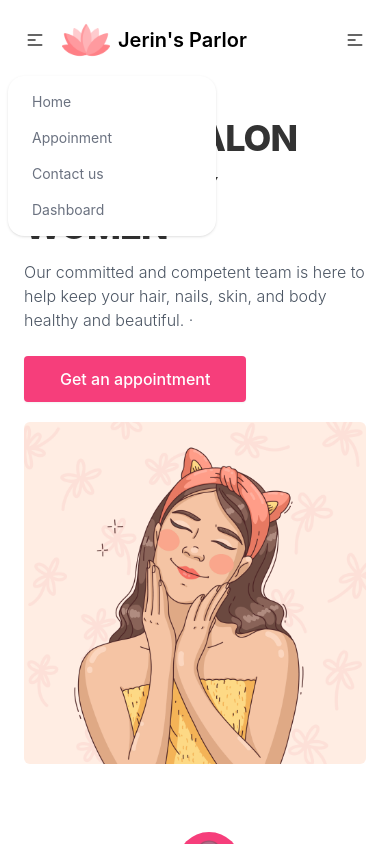
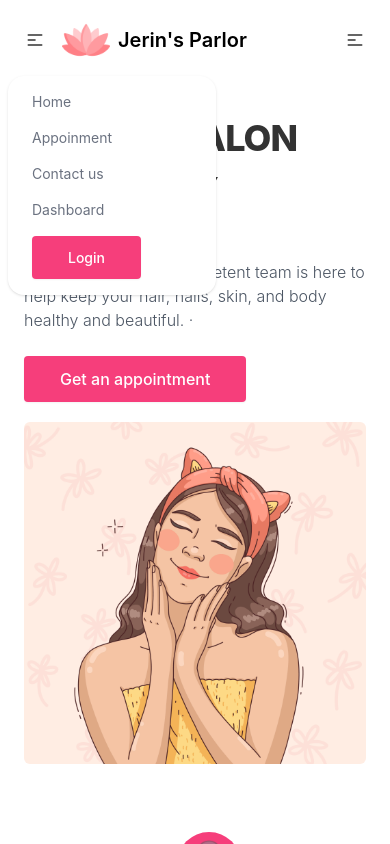
Before and after one commit to Saiket-Das/jerin-parlor, a React (Create React App) app in the folder frontend/: page / in a window 390 px wide. Both pictures are taken after a click on the label 35 px from the left and 40 px from the top of the page. Shown: the top 844 px of the page. Built offline with nearby package versions, Linux system fonts and the light colour scheme.

Commit message:
Frontend -Login button added in Header component for Mobile device

```diff
--- a/frontend/src/app/components/shared/Header.tsx
+++ b/frontend/src/app/components/shared/Header.tsx
@@ -49,89 +49,6 @@ const Header = () => {
   );
 
   return (
-    // <div className="lg:mx-40">
-    //   <div className="navbar border-2 bg-base-100 py-5 ">
-    //     {/* ------ MOBILE - MENU ICON ------ */}
-    //     <div className="navbar-start">
-    //       <div className="dropdown">
-    //         <label tabIndex={0} className="btn btn-ghost lg:hidden">
-    //           <svg
-    //             xmlns="http://www.w3.org/2000/svg"
-    //             className="h-5 w-5"
-    //             fill="none"
-    //             viewBox="0 0 24 24"
-    //             stroke="currentColor"
-    //           >
-    //             <path
-    //               strokeLinecap="round"
-    //               strokeLinejoin="round"
-    //               strokeWidth="2"
-    //               d="M4 6h16M4 12h8m-8 6h16"
-    //             />
-    //           </svg>
-    //         </label>
-    //         <ul
-    //           tabIndex={0}
-    //           className="menu menu-compact dropdown-content mt-3 p-2 shadow bg-base-100 rounded-box w-52"
-    //         >
-    //           {/* ------ MOBILE - MENU ITEMS LIST ------ */}
-    //           {menuItems}
-    //           <li className="navbar-end flex lg:hidden">
-    //             <AppButton navigate={routes.SIGNIN}>Login</AppButton>
-    //           </li>
-    //         </ul>
-    //       </div>
-
-    //       {/* --------- LOGO --------- */}
-    //       <Link to="/">
-    //         <div className="navbar-start flex items-center border-2">
-    //           <img
-    //             src={logo}
-    //             className="mr-2 h-12 sm:h-9"
-    //             alt="Flowbite Logo"
-    //           />
-    //           <h2 className="self-center text-xl font-semibold whitespace-nowrap text-black">
-    //             Jerin's Parlor
-    //           </h2>
-    //         </div>
-    //       </Link>
-    //     </div>
-
-    //     {/* ------ MOBILE - DASHBOARD ICON ------ */}
-    //     <div className="navbar-end">
-    //       <label
-    //         htmlFor="dashboard-sidebar"
-    //         tabIndex={1}
-    //         className="btn btn-ghost lg:hidden"
-    //       >
-    //         <svg
-    //           xmlns="http://www.w3.org/2000/svg"
-    //           className="h-5 w-5"
-    //           fill="none"
-    //           viewBox="0 0 24 24"
-    //           stroke="currentColor"
-    //         >
-    //           <path
-    //             strokeLinecap="round"
-    //             strokeLinejoin="round"
-    //             strokeWidth="2"
-    //             d="M4 6h16M4 12h8m-8 6h16"
-    //           />
-    //         </svg>
-    //       </label>
-    //     </div>
-
-    //     {/* ------ WEB - MENU ITEMS LIST ------ */}
-    //     <div className="navbar-center hidden lg:flex">
-    //       <ul className="menu menu-horizontal">{menuItems}</ul>
-    //     </div>
-
-    //     <div className="navbar-end hidden lg:flex">
-    //       <AppButton navigate={routes.SIGNIN}>Login</AppButton>
-    //     </div>
-    //   </div>
-    // </div>
-
     <div className="lg:mx-[130px]">
       <div className="bg-base-100 py-2">
         <div className="navbar ">
@@ -158,6 +75,9 @@ const Header = () => {
                 className="menu menu-compact dropdown-content mt-3 p-2 shadow bg-base-100 rounded-box w-52"
               >
                 {menuItems}
+                <li>
+                  <AppButton navigate={routes.SIGNIN}>Login</AppButton>
+                </li>
               </ul>
             </div>
             <Link to="/">
```
